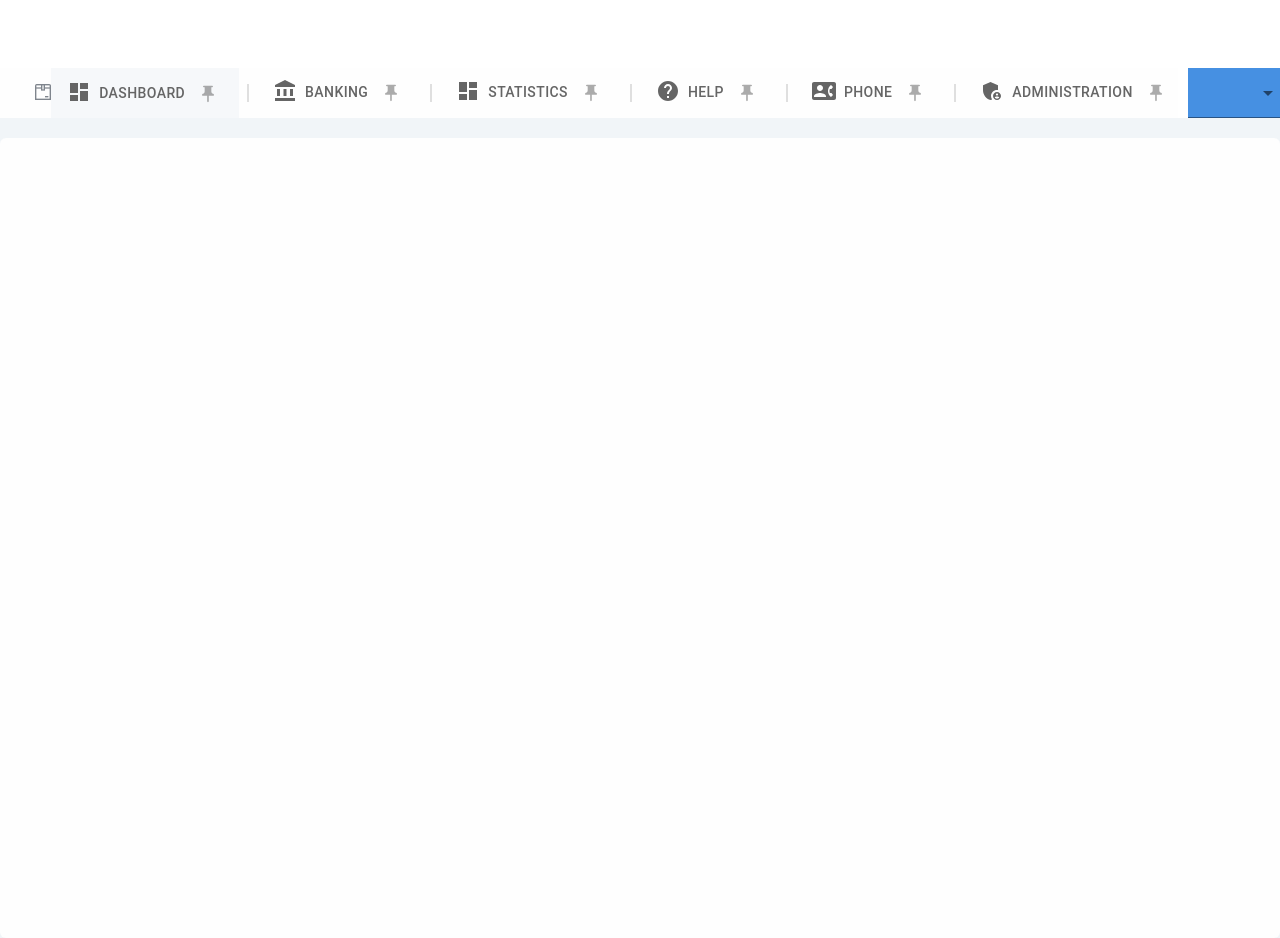
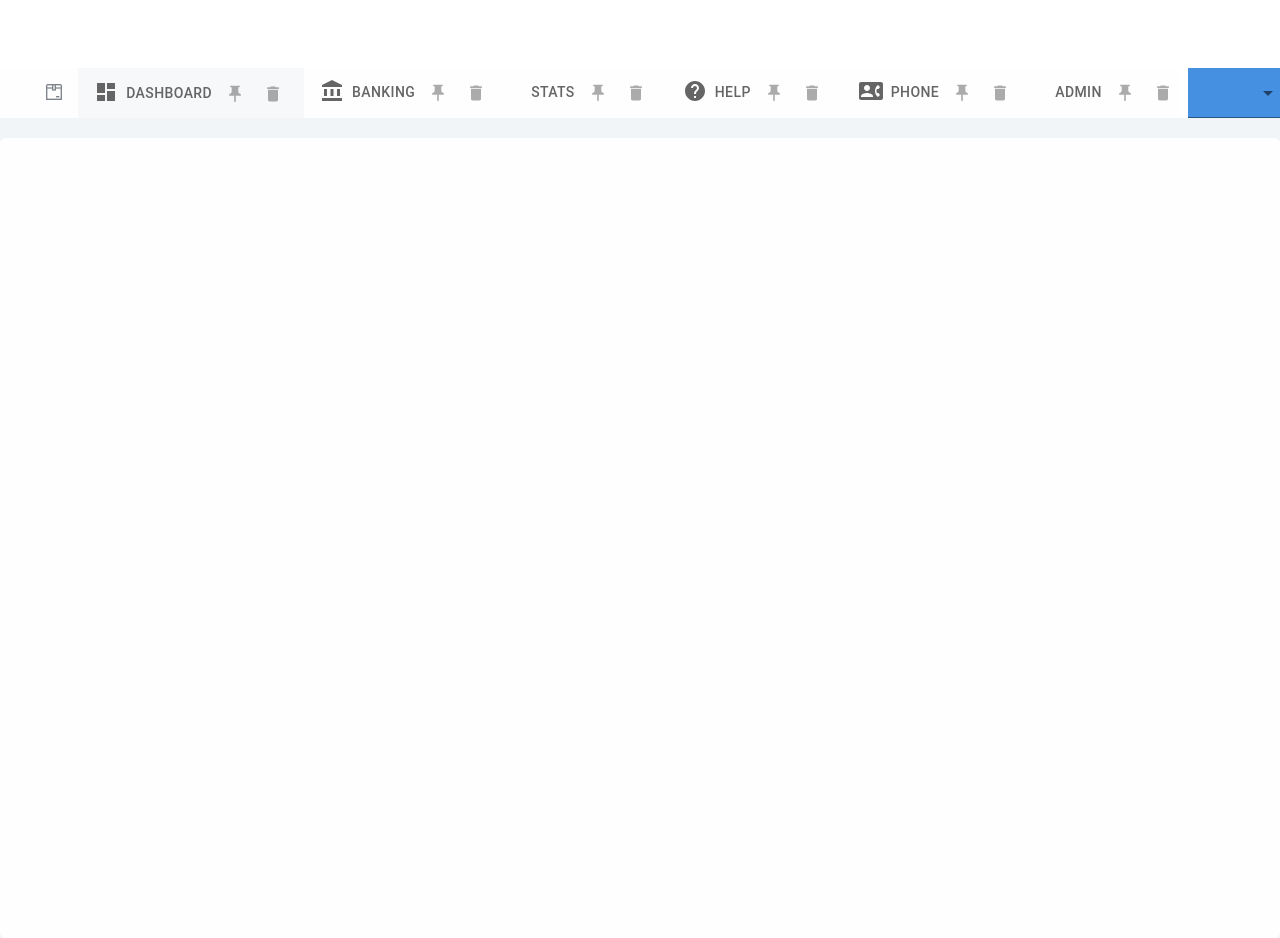
Before and after one commit to BohdanMylyi/TabsTask, a React (Create React App) app: page / in a window 1280 px wide. Built offline with nearby package versions, Linux system fonts and the light colour scheme.

Commit message:
add possibility to delete tabs

```diff
--- a/src/components/mainComponents/TabItem.js
+++ b/src/components/mainComponents/TabItem.js
@@ -3,6 +3,7 @@ import { Tab, Box, IconButton } from "@mui/material";
 import { Link, useLocation } from "react-router-dom";
 import PinIcon from "@mui/icons-material/PushPin";
 import UnpinIcon from "@mui/icons-material/PushPinOutlined";
+import DeleteIcon from "@mui/icons-material/Delete";
 
 import DashboardIcon from "@mui/icons-material/Dashboard";
 import AccountBalanceIcon from "@mui/icons-material/AccountBalance";
@@ -32,7 +33,7 @@ const getIconForTab = (label) => {
     case "Verkauf":
       return <LoyaltyIcon />;
     case "Post Office":
-      return <LocalPostOfficeIcon />
+      return <LocalPostOfficeIcon />;
     default:
       return null;
   }
@@ -45,6 +46,7 @@ const TabItem = ({
   onDragStart,
   onDragOver,
   onDrop,
+  onDelete,
 }) => {
   const [isDragging, setIsDragging] = useState(false);
   const location = useLocation();
@@ -60,14 +62,12 @@ const TabItem = ({
 
   const isSelected = location.pathname === tab.path;
 
-  const transitionLines = 8;
-
   return (
     <Box sx={{ display: "flex", alignItems: "center", height: "50px" }}>
       <Tab
         label={
           <Box
-            sx={{ display: "flex", alignItems: "center", maxwidth: "144px" }}
+            sx={{ display: "flex", alignItems: "center", maxWidth: "250px" }}
           >
             <Box sx={{ marginRight: 1 }}>{getIconForTab(tab.label)}</Box>
             {tab.label}
@@ -81,6 +81,13 @@ const TabItem = ({
               ) : (
                 <PinIcon fontSize="small" />
               )}
+            </IconButton>
+            <IconButton
+              size="small"
+              onClick={() => onDelete(index)}
+              sx={{ marginLeft: 1 }}
+            >
+              <DeleteIcon fontSize="small" />
             </IconButton>
           </Box>
         }
@@ -102,16 +109,6 @@ const TabItem = ({
           transition: "background-color 0.2s, border-top 0.2s",
         }}
       />
-      {index < transitionLines && (
-        <Box
-          sx={{
-            width: "16px",
-            height: "0px",
-            border: "1px solid rgba(0, 0, 0, 0.12)",
-            transform: "rotate(-90deg)",
-          }}
-        />
-      )}
     </Box>
   );
 };
--- a/src/components/mainComponents/TabsContainer.js
+++ b/src/components/mainComponents/TabsContainer.js
@@ -12,10 +12,10 @@ import Tab from "./TabItem";
 const initialTabsData = [
   { label: "Dashboard", path: "/", pinned: false },
   { label: "Banking", path: "/banking", pinned: false },
-  { label: "Statistics", path: "/statistics", pinned: false },
+  { label: "Stats", path: "/statistics", pinned: false },
   { label: "Help", path: "/help", pinned: false },
   { label: "Phone", path: "/phone", pinned: false },
-  { label: "Administration", path: "/administration", pinned: false },
+  { label: "Admin", path: "/administration", pinned: false },
   { label: "Accounting", path: "/accounting", pinned: false },
   { label: "Post Office", path: "/post-office", pinned: false },
   { label: "Verkauf", path: "/verkauf", pinned: false },
@@ -26,11 +26,23 @@ const TabsContainer = () => {
   const [overflowTabs, setOverflowTabs] = useState([]);
 
   const isExtraSmall = useMediaQuery((theme) => theme.breakpoints.down("sm"));
-const isSmall = useMediaQuery((theme) => theme.breakpoints.between("sm", "md"));
-const isMedium = useMediaQuery((theme) => theme.breakpoints.between("md", "xl"));
-const isExtraLarge = useMediaQuery((theme) => theme.breakpoints.up("xl"));
+  const isSmall = useMediaQuery((theme) =>
+    theme.breakpoints.between("sm", "md")
+  );
+  const isMedium = useMediaQuery((theme) =>
+    theme.breakpoints.between("md", "xl")
+  );
+  const isExtraLarge = useMediaQuery((theme) => theme.breakpoints.up("xl"));
 
-  const visibleTabsCount = isExtraSmall ? 1 : isSmall ? 4 : isMedium ? 6 : isExtraLarge ? 7 : 10;
+  const visibleTabsCount = isExtraSmall
+    ? 1
+    : isSmall
+    ? 4
+    : isMedium
+    ? 6
+    : isExtraLarge
+    ? 7
+    : 10;
 
   useEffect(() => {
     const storedTabs = localStorage.getItem("tabsOrder");
@@ -88,6 +100,13 @@ const isExtraLarge = useMediaQuery((theme) => theme.breakpoints.up("xl"));
     updateLocalStorage(updatedTabs);
   };
 
+  const deleteTab = (index) => {
+    const updatedTabs = [...tabsData];
+    updatedTabs.splice(index, 1);
+    setTabsData(updatedTabs);
+    updateLocalStorage(updatedTabs);
+  };
+
   const handleDropdownChange = (event) => {
     const selectedTab = tabsData.find(
       (tab) => tab.label === event.target.value
@@ -98,7 +117,14 @@ const isExtraLarge = useMediaQuery((theme) => theme.breakpoints.up("xl"));
   };
 
   return (
-    <Box sx={{ display: "flex", flexDirection: "row", alignItems: "center", overflowX: 'hidden'}}>
+    <Box
+      sx={{
+        display: "flex",
+        flexDirection: "row",
+        alignItems: "center",
+        overflowX: "hidden",
+      }}
+    >
       <Tabs
         indicatorColor="primary"
         textColor="primary"
@@ -118,7 +144,8 @@ const isExtraLarge = useMediaQuery((theme) => theme.breakpoints.up("xl"));
             alignItems: "center",
             height: "48px",
             width: "50px",
-            marginLeft: '62px',
+            marginLeft: "62px",
+            marginRight: "16px",
           }}
         >
           <img src={require("../../icons/pinned.png")} alt="Icon Pinned" />
@@ -132,20 +159,29 @@ const isExtraLarge = useMediaQuery((theme) => theme.breakpoints.up("xl"));
             onDragStart={dragStartHandler}
             onDragOver={dragOverHandler}
             onDrop={dropHandler}
+            onDelete={deleteTab}
           />
         ))}
       </Tabs>
       {overflowTabs.length > 0 && (
-        <FormControl variant="standard" sx={{ height: '50px', width: '100px', ml: '10px' }}>
+        <FormControl
+          variant="standard"
+          sx={{
+            height: "50px",
+            width: "100px",
+            ml: "10px",
+            borderRadius: "6px",
+          }}
+        >
           <Select
             labelId="overflow-tabs-label"
             onChange={handleDropdownChange}
             displayEmpty
             defaultValue=""
             sx={{
-              height: '50px',
-              width: '100%',
-              backgroundColor: '#4690E2',
+              height: "50px",
+              width: "100%",
+              backgroundColor: "#4690E2",
             }}
           >
             {overflowTabs.map((tab) => (
--- a/src/index.css
+++ b/src/index.css
@@ -1,13 +1,11 @@
 body {
   margin: 0;
-  font-family: -apple-system, BlinkMacSystemFont, 'Segoe UI', 'Roboto', 'Oxygen',
-    'Ubuntu', 'Cantarell', 'Fira Sans', 'Droid Sans', 'Helvetica Neue',
-    sans-serif;
+  font-family: 'Poppins', -apple-system, BlinkMacSystemFont, 'Segoe UI', 'Roboto', 'Oxygen',
+    'Ubuntu', 'Cantarell', 'Fira Sans', 'Droid Sans', 'Helvetica Neue', sans-serif;
   -webkit-font-smoothing: antialiased;
   -moz-osx-font-smoothing: grayscale;
 }
 
 code {
-  font-family: source-code-pro, Menlo, Monaco, Consolas, 'Courier New',
-    monospace;
+  font-family: 'Poppins', source-code-pro, Menlo, Monaco, Consolas, 'Courier New', monospace;
 }
```
